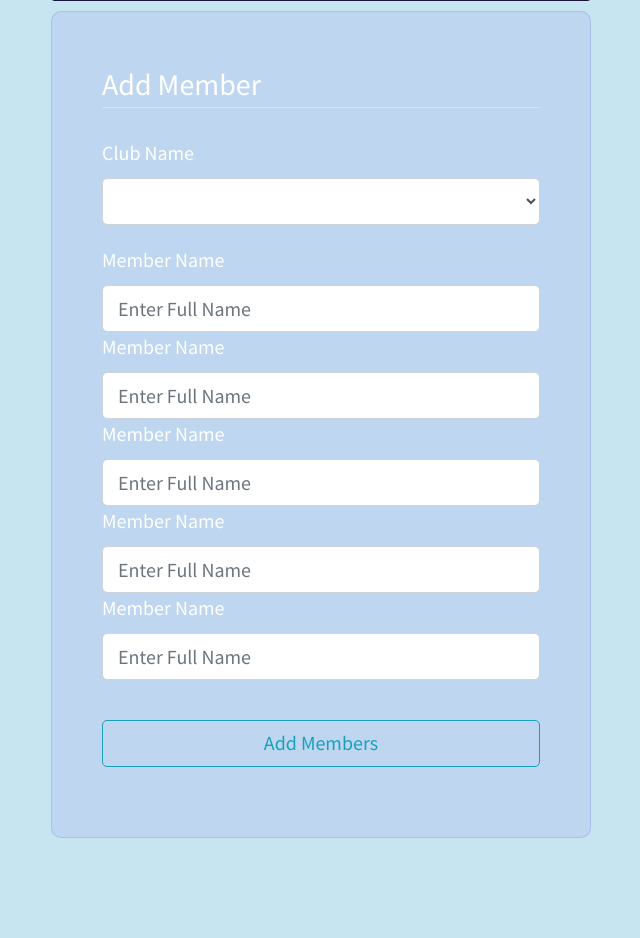
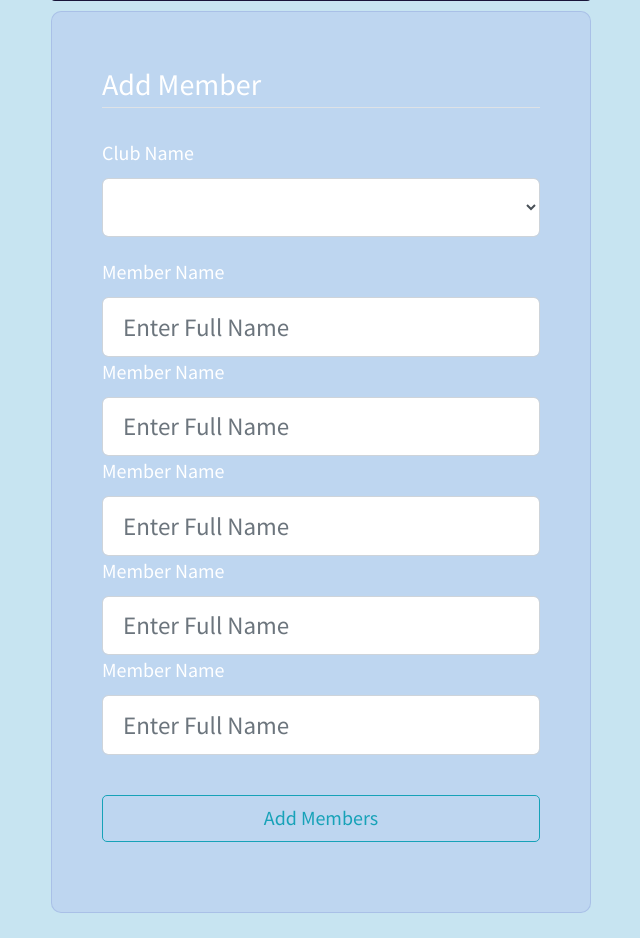
Before and after one commit to joanna131fan/clubsapp, a Flask app: page /club_members/1 in a window 1280 px wide. Shown: the part 244-1182 px from the top of the page, without its empty margins (319-959 px from the left). Before the commit the page ends 1082 px from the top, so only its background shows below. Run offline with Flask 2, Linux system fonts and the light colour scheme; a user stored in the database is signed in; tables that the repository leaves empty hold one stand-in row (values such as "Sample post"); parts of the project's set-up code (start-up, migrations or seed data) failed here and were passed over; some libraries are stand-ins or nearby versions.

Commit message:
add error display and improve formatting

```diff
--- a/clubsapp/templates/club_members.html
+++ b/clubsapp/templates/club_members.html
@@ -7,13 +7,31 @@
         <fieldset class="form-group">
             <legend class="border-bottom mb-4">Add Member</legend>
             <div class="form-group">
-                {{ form.club_name.label(class="form-control-label")}}
-                {{ form.club_name(class="form-control form control-lg")}}
+                {{ form.club_name.label(class="form-control-label") }}
+                {% if form.club_name.errors %}
+                    {{ form.club_name(class="form-control form-control-lg is-invalid") }}
+                    <div class="invalid-feedback">
+                        {% for error in form.club_name.errors %}
+                            <span>{{ error }}</span>
+                        {% endfor %}
+                    </div>
+                {% else %}
+                    {{ form.club_name(class="form-control form-control-lg") }}
+                {% endif %}
             </div>
             <div class="form-group">
                 {% for member in form.members %}
                     {{ member.label(class="form-control-label") }}
-                    {{ member(class="form-control form control-lg") }}
+                    {% if member.errors %}
+                        {{ member(class="form-control form-control-lg is-invalid") }}
+                        <div class="invalid-feedback">
+                            {% for error in member.errors %}
+                                <span>{{ error }}</span>
+                            {% endfor %}
+                        </div>
+                    {% else %}
+                        {{ member(class="form-control form-control-lg") }}
+                    {% endif %}
                 {% endfor %}
             </div>
         </fieldset>
```
